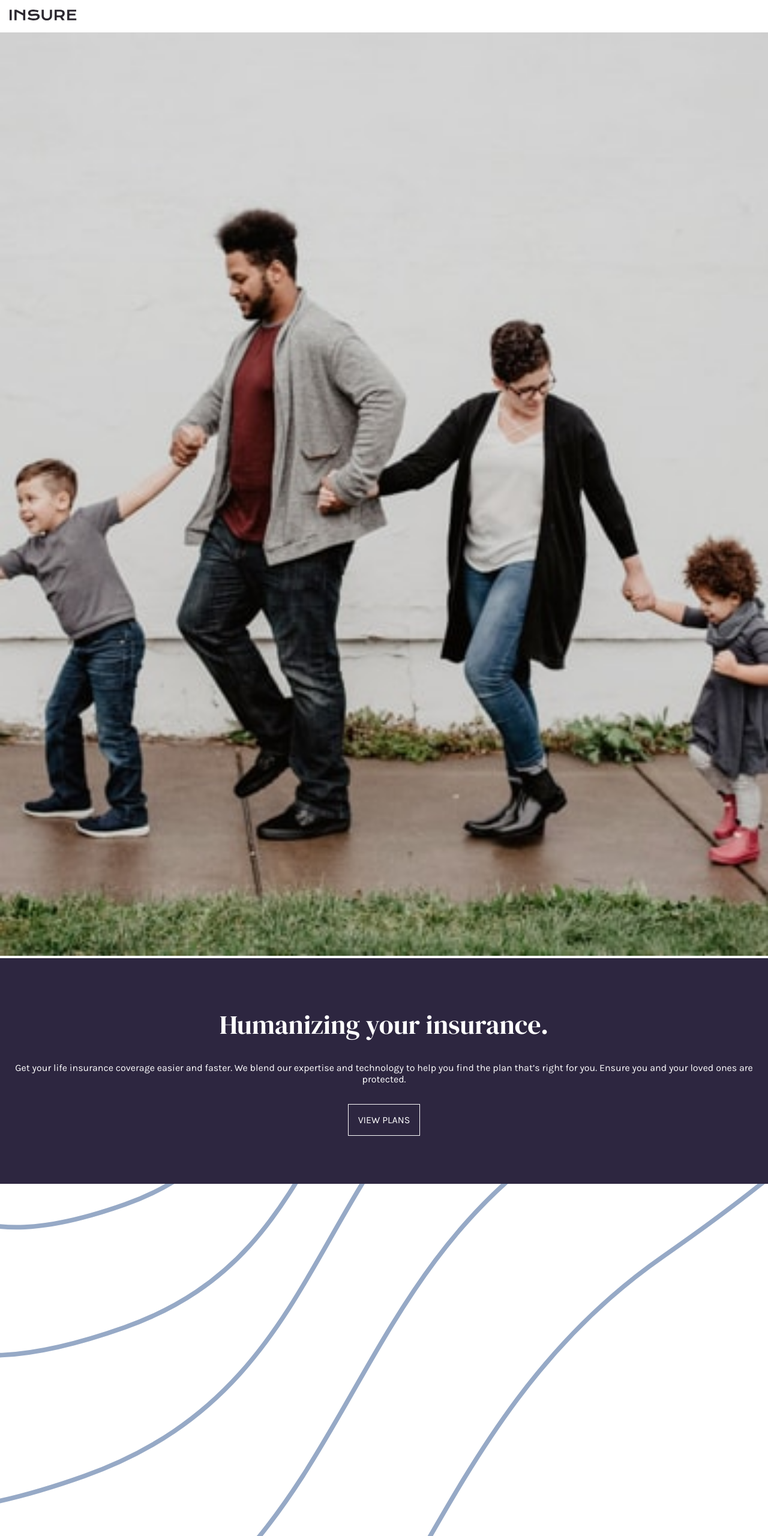
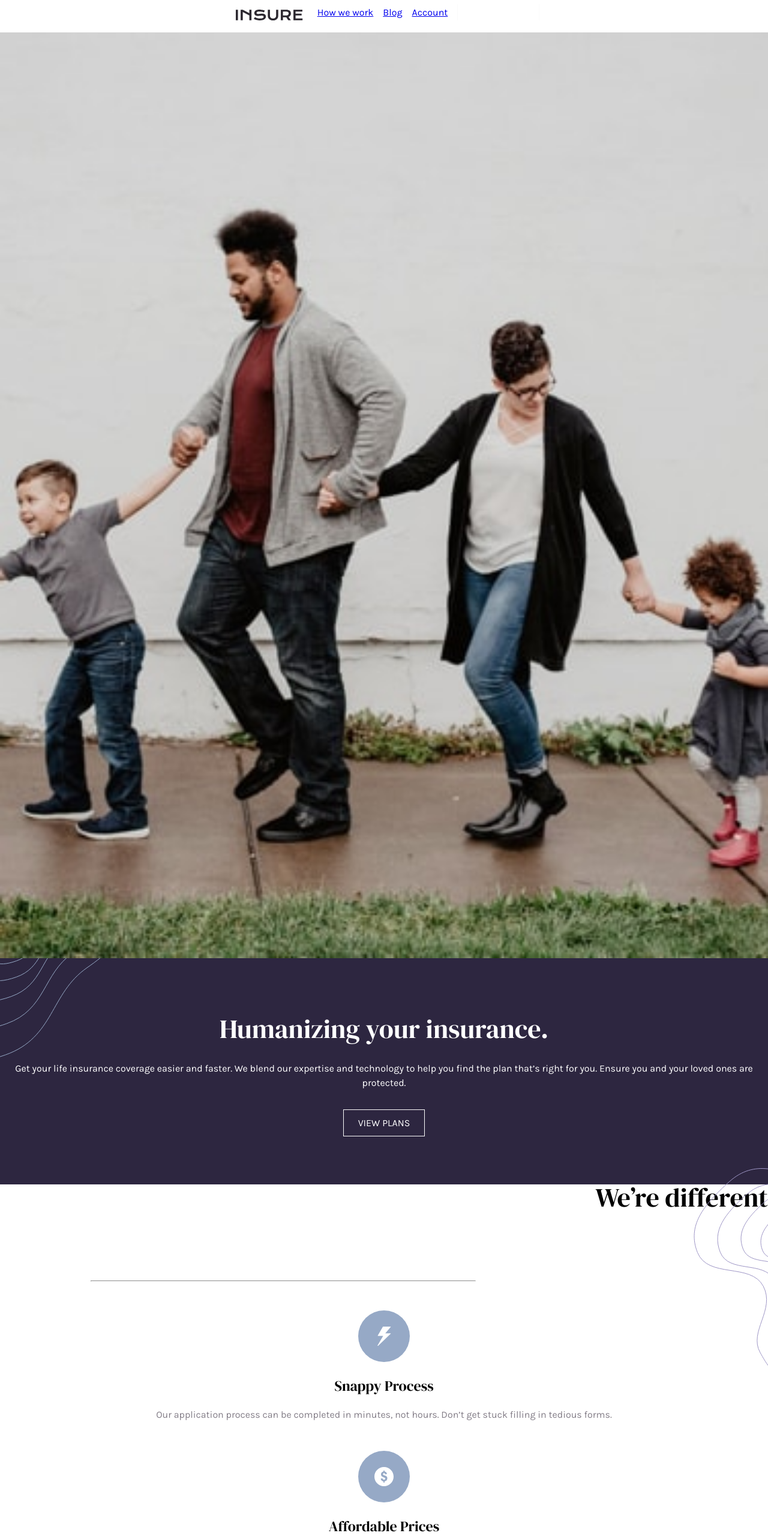
Before and after one commit to brittgalloway/InsureLanding, a website: page index.html in a window 1280 px wide. Shown: the top 2560 px of the page at 60% size. Drawn offline with Linux system fonts and the light colour scheme.

Commit message:
mobile layout sans open nav

```diff
--- a/index.html
+++ b/index.html
@@ -25,7 +25,7 @@
           <li><a href="#" class="nav-item">How we work</a></li>
           <li><a href="#" class="nav-item">Blog</a></li>
           <li><a href="#" class="nav-item">Account</a></li>
-          <li><a href="#" class="nav-item">View plans</a></li>
+          <li><a class="button" href="#" class="nav-item">View plans</a></li>
         </ul>
       </nav>
     </header>
@@ -52,6 +52,7 @@
         <img src="./images/image-intro-mobile.jpg" alt="A family" style="width:auto;">
       </picture>
       <div class="different">
+        <hr/>
         <h2>
           We’re different
         </h2>
@@ -90,7 +91,7 @@
         </figure>
       </div>
       <div class="find-more">
-        <picture class="intro-left">
+        <picture class="work">
           <source media="(min-width: 1440px)" srcset="./images/bg-pattern-how-we-work-desktop.svg">
           <img src="./images/bg-pattern-how-we-work-mobile.svg" alt style="width:auto;">
         </picture>
--- a/styles.css
+++ b/styles.css
@@ -22,20 +22,26 @@ h3 {
     font-family: "DM Serif Display", serif;
     font-weight: 400;
     margin: 0;
+    line-height: 1;
 }
 h1,
 h2 {
     font-size: 2.75rem;
 }
-ul {
+ul,
+p,
+figure {
     padding: 0;
     margin: 0;
 }
 li {
     list-style: none;
 }
+nav {
+    border: none;
+}
 p {
-    margin: 0;
+    line-height: 1.5;
 }
 #top-row {
     display: flex;
@@ -53,6 +59,7 @@ main {
     grid-template-columns:  100%;
     grid-template-rows: auto;
     gap: 0;
+    margin-bottom: 8rem;
 }
 #family {
     grid-row: 1/2;
@@ -60,26 +67,98 @@ main {
     margin: 0;
     width: 100%;
     height: auto;
+    z-index: 2;
 }
-picture img {
+#family img {
+    height: 100%;
     width: 100% !important;
 }
 a.button {
-    padding: 1rem;
+    padding: 0.75rem 1.5rem;
     border: 1px solid var(--very-light-gray);
-    color:#fff;
+    color: #fff;
     text-decoration: none;
     text-transform: uppercase;
+    width: fit-content;
+    justify-self: center;
 }
 #humanize {
+    grid-column: 1/2;
     grid-row: 2/3;
-    display: flex;
-    flex-flow: row wrap;
+    display: grid;
     justify-content: center;
     gap: 2rem;
     background: var(--dark-violet);
     color: #fff;
     padding: 5rem 1rem;
+}
+#humanize h1 {
+    z-index: 1;
+    margin-top: 1rem;
+}
+.intro-left {
+    grid-row: 2/3;
+    grid-column: 1/2;
+    justify-self: start;
+}
+.intro-right {
+    grid-row: 2/4;
+    grid-column: 1/2;
+    justify-self: end;
+    transform: translateY(350px);
+}
+.different {
+    grid-row: 3/4;
+    grid-column: 1/2;
+    display: flex;
+    flex-flow: row wrap;
+    gap: 3rem;
+    justify-content:center;
+    margin-bottom: 8rem;
+}
+.different figure {
+    flex-basis: 90%;
+}
+.different figure h3 {
+    font-size: 1.5rem;
+    margin: 1.5rem;
+}
+.different p {
+    color: var(--dark-grayish-violet);
+}
+hr {
+    flex-basis: 50%;
+    color: var(--dark-volet);
+    margin-block: 10rem 0;
+}
+.find-more {
+    grid-row: 4/5;
+    grid-column: 1/2;
+    background: var(--dark-violet);
+    margin: 1.5rem;
+    padding: 1rem;
+    display: grid;
+    grid-template-columns: 100%;
+    grid-template-rows: repeat(2, auto);
+    color: #fff;
+}
+.find-more h2 {
+    grid-row: 1/2;
+    grid-column: 1/2;
+    z-index: 1;
+    align-self: center;
+}
+.find-more a {
+    grid-row: 2/3;
+    grid-column: 1/2;
+    height: fit-content;
+    align-self: start;
+}
+.find-more .work {
+    grid-row: 1/3;
+    grid-column: 1/2;
+    justify-self: end;
+    transform: translate(15px, -15px);
 }
 footer {
     display: grid;
@@ -150,5 +229,18 @@ picture.footer {
     .mobile-only {
         display: none;
     }
+    #top-row {
+        display: inline-block;
+    }
+    nav[popover]:not(popover-open) {
+        display: inline-block;
+        position: static;
+        margin: 0;
+    }
+    nav ul {
+        display: flex;
+        flex-direction:  row;
+        gap: 1rem;
+    }
 }
 @media ( width >= 1440px ) {}
```
